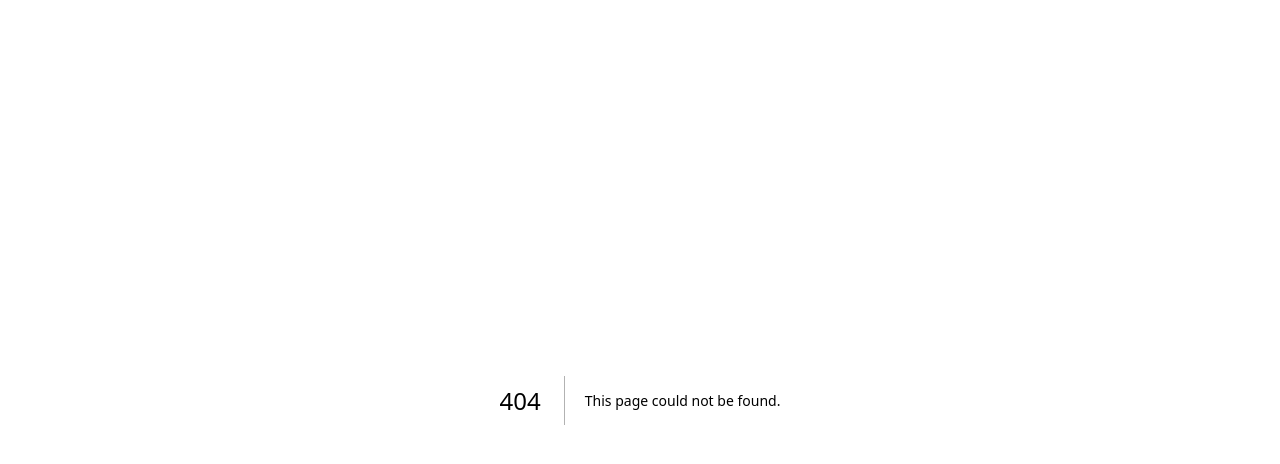
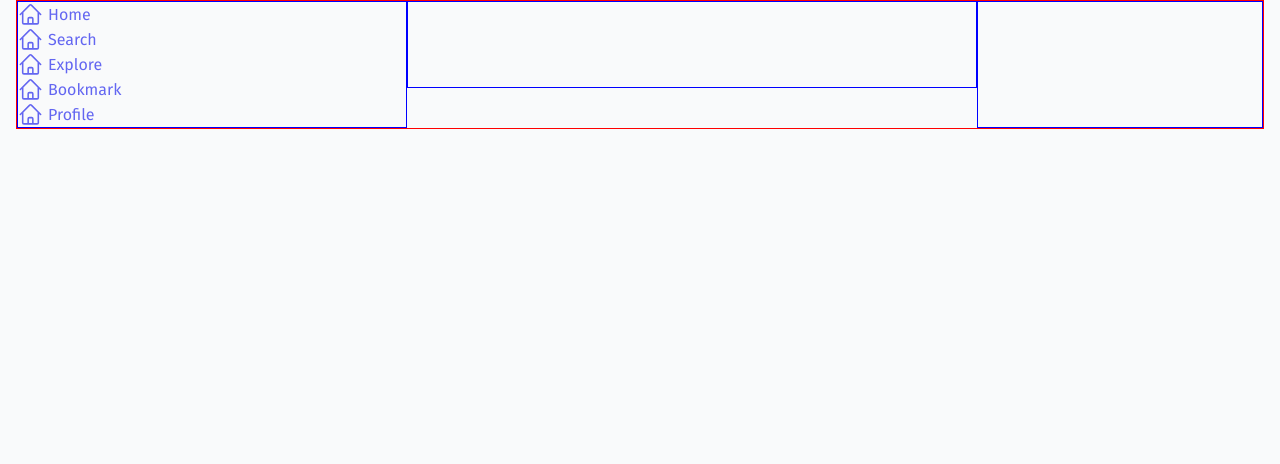
Before and after one commit to akshayraichur/ChatterWorld, a Next.js app: page /home in a window 1280 px wide. Before the commit this address had no page. Shown: the top 464 px of the page. Built offline with nearby package versions, Linux system fonts and the light colour scheme.

Commit message:
feat: add home page with the layout

```diff
--- /dev/null
+++ b/src/assets/BookmarkIcon.jsx
@@ -0,0 +1,22 @@
+import React from "react";
+
+const BookmarkIcon = () => {
+  return (
+    <svg
+      xmlns="http://www.w3.org/2000/svg"
+      fill="none"
+      viewBox="0 0 24 24"
+      strokeWidth={1.5}
+      stroke="currentColor"
+      className="w-6 h-6"
+    >
+      <path
+        strokeLinecap="round"
+        strokeLinejoin="round"
+        d="M17.593 3.322c1.1.128 1.907 1.077 1.907 2.185V21L12 17.25 4.5 21V5.507c0-1.108.806-2.057 1.907-2.185a48.507 48.507 0 0111.186 0z"
+      />
+    </svg>
+  );
+};
+
+export default BookmarkIcon;
--- /dev/null
+++ b/src/assets/ExploreIcon.jsx
@@ -0,0 +1,22 @@
+import React from "react";
+
+const ExploreIcon = () => {
+  return (
+    <svg
+      xmlns="http://www.w3.org/2000/svg"
+      fill="none"
+      viewBox="0 0 24 24"
+      strokeWidth={1.5}
+      stroke="currentColor"
+      className="w-6 h-6"
+    >
+      <path
+        strokeLinecap="round"
+        strokeLinejoin="round"
+        d="M3.75 13.5l10.5-11.25L12 10.5h8.25L9.75 21.75 12 13.5H3.75z"
+      />
+    </svg>
+  );
+};
+
+export default ExploreIcon;
--- /dev/null
+++ b/src/assets/HomeIcon.jsx
@@ -0,0 +1,22 @@
+import React from "react";
+
+const HomeIcon = () => {
+  return (
+    <svg
+      xmlns="http://www.w3.org/2000/svg"
+      fill="none"
+      viewBox="0 0 24 24"
+      strokeWidth={1.5}
+      stroke="currentColor"
+      className="w-6 h-6"
+    >
+      <path
+        strokeLinecap="round"
+        strokeLinejoin="round"
+        d="M2.25 12l8.954-8.955c.44-.439 1.152-.439 1.591 0L21.75 12M4.5 9.75v10.125c0 .621.504 1.125 1.125 1.125H9.75v-4.875c0-.621.504-1.125 1.125-1.125h2.25c.621 0 1.125.504 1.125 1.125V21h4.125c.621 0 1.125-.504 1.125-1.125V9.75M8.25 21h8.25"
+      />
+    </svg>
+  );
+};
+
+export default HomeIcon;
--- /dev/null
+++ b/src/assets/SearchIcon.jsx
@@ -0,0 +1,22 @@
+import React from "react";
+
+const SearchIcon = () => {
+  return (
+    <svg
+      xmlns="http://www.w3.org/2000/svg"
+      fill="none"
+      viewBox="0 0 24 24"
+      strokeWidth={1.5}
+      stroke="currentColor"
+      className="w-6 h-6"
+    >
+      <path
+        strokeLinecap="round"
+        strokeLinejoin="round"
+        d="M21 21l-5.197-5.197m0 0A7.5 7.5 0 105.196 5.196a7.5 7.5 0 0010.607 10.607z"
+      />
+    </svg>
+  );
+};
+
+export default SearchIcon;
--- a/src/modules/SignUp/SignUp.tsx
+++ b/src/modules/SignUp/SignUp.tsx
@@ -153,7 +153,7 @@ const Signup: NextPage = () => {
                     type="checkbox"
                     value={showPassword}
                     id="show-p"
-                    onClick={(e) => setShowPassword(e.target.checked ? "true" : "false")}
+                    onClick={(e: any) => setShowPassword(e.target.checked ? "true" : "false")}
                   />
                   <label htmlFor="show-p">Show Password</label>
                 </div>
--- /dev/null
+++ b/src/pages/home.tsx
@@ -0,0 +1,158 @@
+import { NextPage } from "next";
+import Head from "next/head";
+import React from "react";
+import { styled } from "styled-components";
+import HomeIcon from "@/assets/HomeIcon";
+import SearchIcon from "@/assets/SearchIcon";
+import ExploreIcon from "@/assets/ExploreIcon";
+import BookmarkIcon from "@/assets/BookmarkIcon";
+
+const StyledHome = styled.section`
+  padding: 0 1rem;
+
+  .home-container {
+    width: 100%;
+    border: 1px solid red;
+    display: flex;
+  }
+
+  .options-section {
+    border: 1px solid blue;
+    flex-grow: 1;
+
+    @media only screen and (max-width: 799px) {
+      display: none;
+    }
+  }
+
+  .feed-section {
+    border: 1px solid blue;
+    flex-grow: 2;
+    overflow: scroll;
+    margin-bottom: 5vh;
+  }
+
+  .suggestions-section {
+    border: 1px solid blue;
+    flex-grow: 1;
+
+    @media only screen and (max-width: 799px) {
+      display: none;
+    }
+  }
+
+  .options-section-mobile {
+    display: none;
+    border: 1px solid black;
+    height: 5vh;
+    position: fixed;
+    bottom: 0;
+    left: 0;
+    right: 0;
+    padding: 0 1rem;
+    background-color: white;
+
+    @media only screen and (max-width: 799px) {
+      display: flex;
+
+      column-gap: 10px;
+      justify-content: space-between;
+      align-items: center;
+    }
+  }
+
+  .icon-content-container {
+    display: flex;
+    column-gap: 5px;
+    align-items: center;
+  }
+
+  .icon {
+    height: 25px;
+    width: 25px;
+
+    /* @media only screen and (max-width: 799px) {
+      height: 10px;
+      width: 10px;
+    } */
+  }
+`;
+
+const Home: NextPage = () => {
+  return (
+    <>
+      <Head>
+        <title>Home</title>
+      </Head>
+
+      <StyledHome>
+        <div className="home-container">
+          <div className="options-section">
+            <div className="icon-content-container">
+              <div className="icon">
+                <HomeIcon />
+              </div>
+              <p>Home</p>
+            </div>
+            <div className="icon-content-container">
+              <div className="icon">
+                <HomeIcon />
+              </div>
+              <p>Search</p>
+            </div>
+            <div className="icon-content-container">
+              <div className="icon">
+                <HomeIcon />
+              </div>
+              <p>Explore</p>
+            </div>
+            <div className="icon-content-container">
+              <div className="icon">
+                <HomeIcon />
+              </div>
+              <p>Bookmark</p>
+            </div>
+            <div className="icon-content-container">
+              <div className="icon">
+                <HomeIcon />
+              </div>
+              <p>Profile</p>
+            </div>
+          </div>
+          <div className="feed-section"></div>
+          <div className="suggestions-section"></div>
+        </div>
+
+        <div className="options-section-mobile">
+          <div className="icon-content-container">
+            <div className="icon">
+              <HomeIcon />
+            </div>
+          </div>
+          <div className="icon-content-container">
+            <div className="icon">
+              <SearchIcon />
+            </div>
+          </div>
+          <div className="icon-content-container">
+            <div className="icon">
+              <ExploreIcon />
+            </div>
+          </div>
+          <div className="icon-content-container">
+            <div className="icon">
+              <BookmarkIcon />
+            </div>
+          </div>
+          <div className="icon-content-container">
+            <div className="icon">
+              <HomeIcon />
+            </div>
+          </div>
+        </div>
+      </StyledHome>
+    </>
+  );
+};
+
+export default Home;
--- a/src/pages/index.tsx
+++ b/src/pages/index.tsx
@@ -16,7 +16,6 @@ export default function Home() {
         <link rel="icon" href="/favicon.ico" />
       </Head>
       <div style={{ margin: "1rem 0 0 0" }}>
-        {/* <Heading className="center xl">Welcome to ChatterWorld 👋</Heading> */}
         <Heading xl="true" center="true">
           Welcome to ChatterWorld 👋
         </Heading>
```
